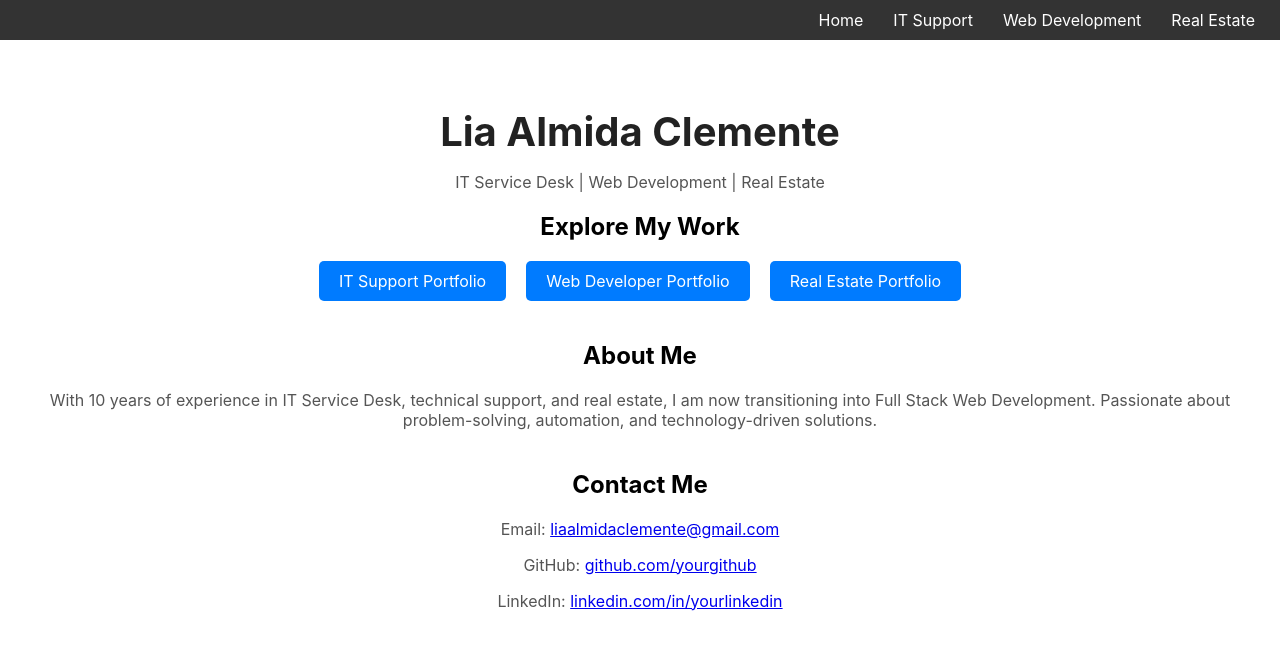
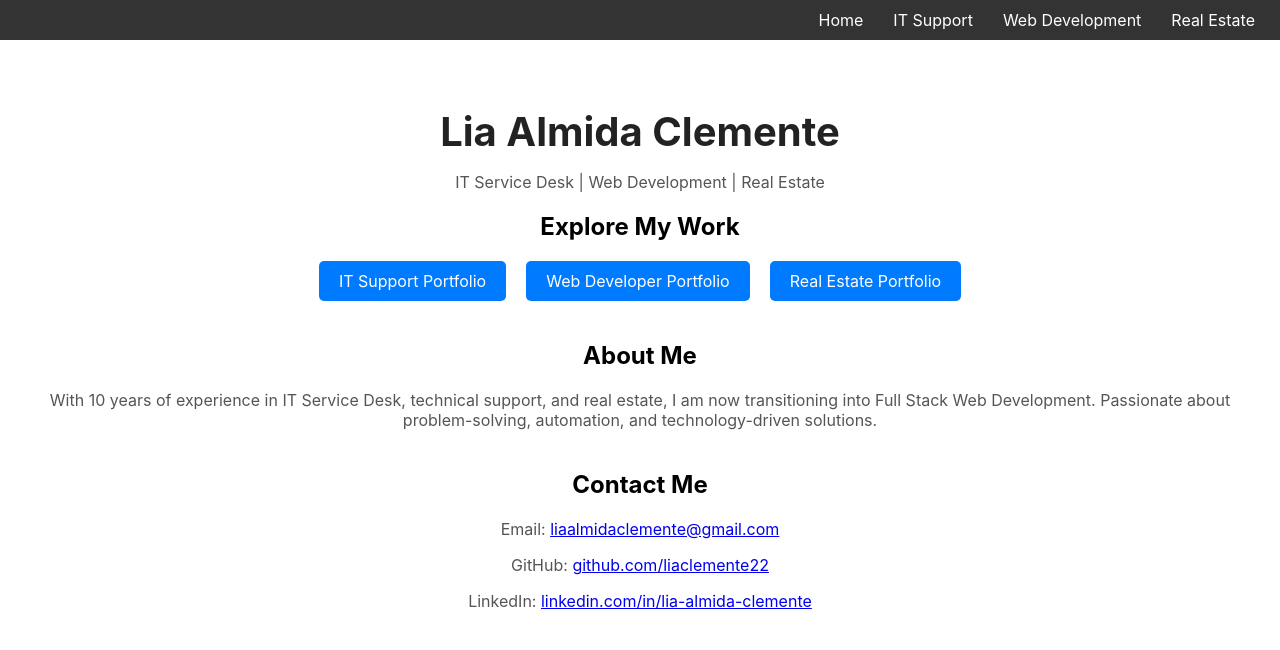
Before and after one commit to liaclemente22/myportfolio, a React (Create React App) app: page / in a window 1280 px wide. Shown: the top 650 px of the page. Built offline with nearby package versions, Linux system fonts and the light colour scheme.

Commit message:
Update footer links

```diff
--- a/src/pages/Home.js
+++ b/src/pages/Home.js
@@ -1,5 +1,5 @@
 import { Link } from "react-router-dom";
-import "./Home.css"; // Optional CSS for styling
+import "./Home.css";
 
 const Home = () => {
   return (
@@ -31,12 +31,12 @@ const Home = () => {
       </section>
 
       {/* Contact Section */}
-      <footer className="contact">
+      <section className="contact">
         <h2>Contact Me</h2>
-        <p>Email: <a href="mailto:liaalmidaclemente@gmail.com">liaalmidaclemente@gmail.com</a></p>
-        <p>GitHub: <a href="https://github.com/yourgithub" target="_blank">github.com/yourgithub</a></p>
-        <p>LinkedIn: <a href="https://linkedin.com/in/yourlinkedin" target="_blank">linkedin.com/in/yourlinkedin</a></p>
-      </footer>
+        <p>Email: <a href="mailto:liaalmidaclemente@gmail.com" rel="noopener noreferrer" target="_blank">liaalmidaclemente@gmail.com</a></p>
+        <p>GitHub: <a href="https://github.com/liaclemente22/" rel="noopener noreferrer" target="_blank">github.com/liaclemente22</a></p>
+        <p>LinkedIn: <a href="https://www.linkedin.com/in/lia-almida-clemente-116690142/" rel="noopener noreferrer" target="_blank">linkedin.com/in/lia-almida-clemente</a></p>
+      </section>
     </div>
   );
 };
```
